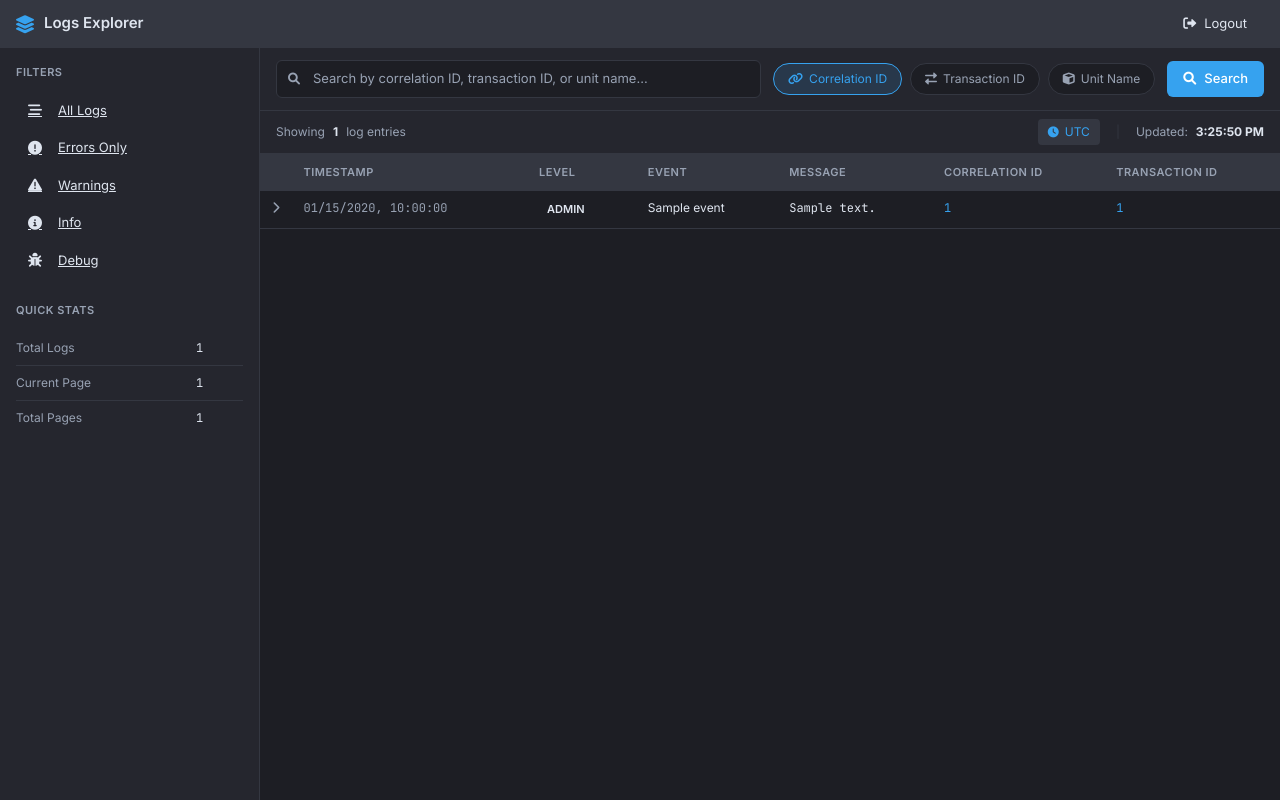
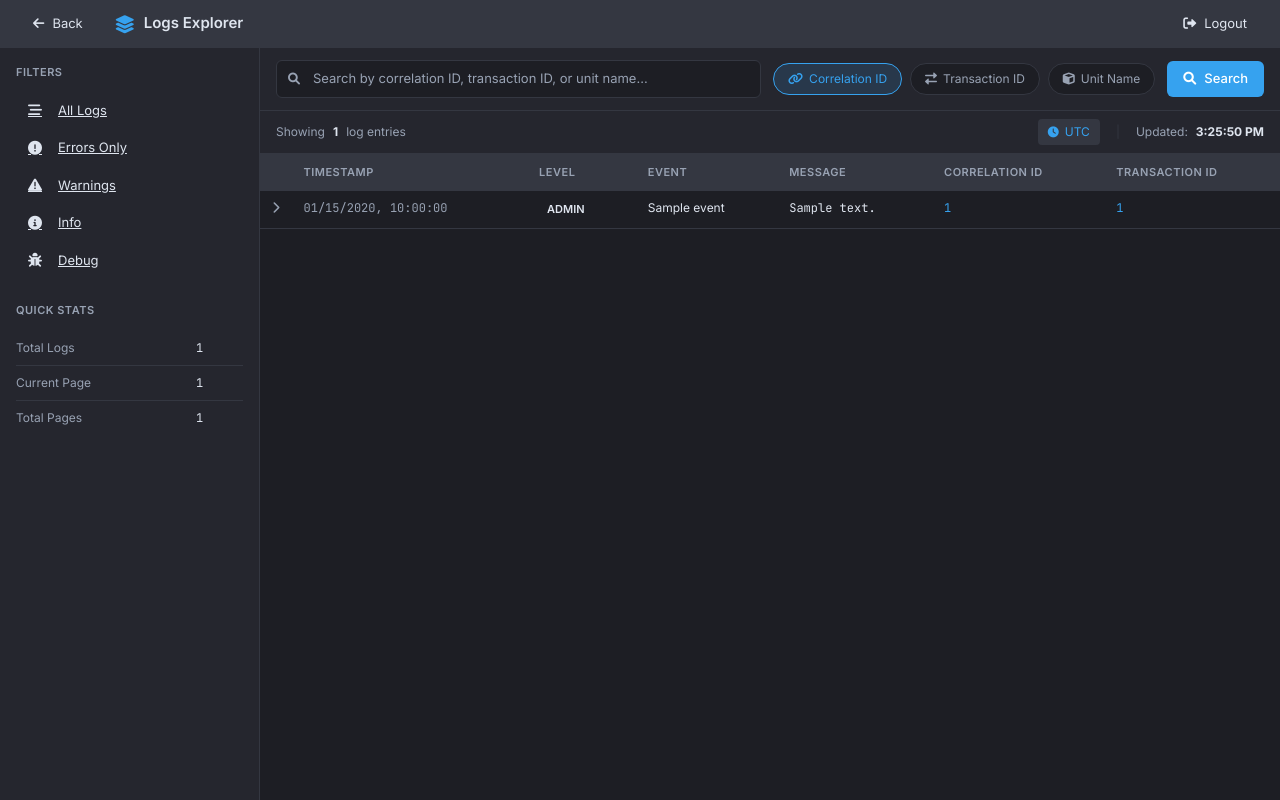
Before and after one commit to shauryaverma4296/zenith-log-core, a Node server app: template views/logs.pug in a window 1280 px wide. Run offline with Node 20, Linux system fonts and the light colour scheme; the template is opened without the code that fills it: most values are stand-ins (such as "Sample title", 1, 10 or a date in 2020); some libraries are stand-ins or nearby versions.

Commit message:
Changes
Co-authored-by: shauryaverma4296 <13284683+shauryaverma4296@users.noreply.github.com>

```diff
--- a/views/layout.pug
+++ b/views/layout.pug
@@ -766,11 +766,18 @@ html(lang="en")
       }
   body
     .kibana-header
-      .kibana-logo
-        i.fas.fa-layer-group
-        span Logs Explorer
+      div(style="display: flex; align-items: center; gap: 16px;")
+        - var isLogin = title && title.includes('Login')
+        - var isSelect = (typeof currentPath !== 'undefined' && currentPath === '/select') || (title && title.includes('Select'))
+        if !isLogin && !isSelect
+          button.btn-kibana-secondary#backBtn(type="button" onclick="if(document.referrer && new URL(document.referrer).origin === location.origin){history.back();}else{location.href='/select';}" title="Back")
+            i.fas.fa-arrow-left.me-2
+            | Back
+        .kibana-logo
+          i.fas.fa-layer-group
+          span Logs Explorer
       div
-        if title && title.includes('Login')
+        if isLogin
           // Nothing
         else
           form.d-inline(method="POST" action="/auth/logout" style="margin: 0;")
```
